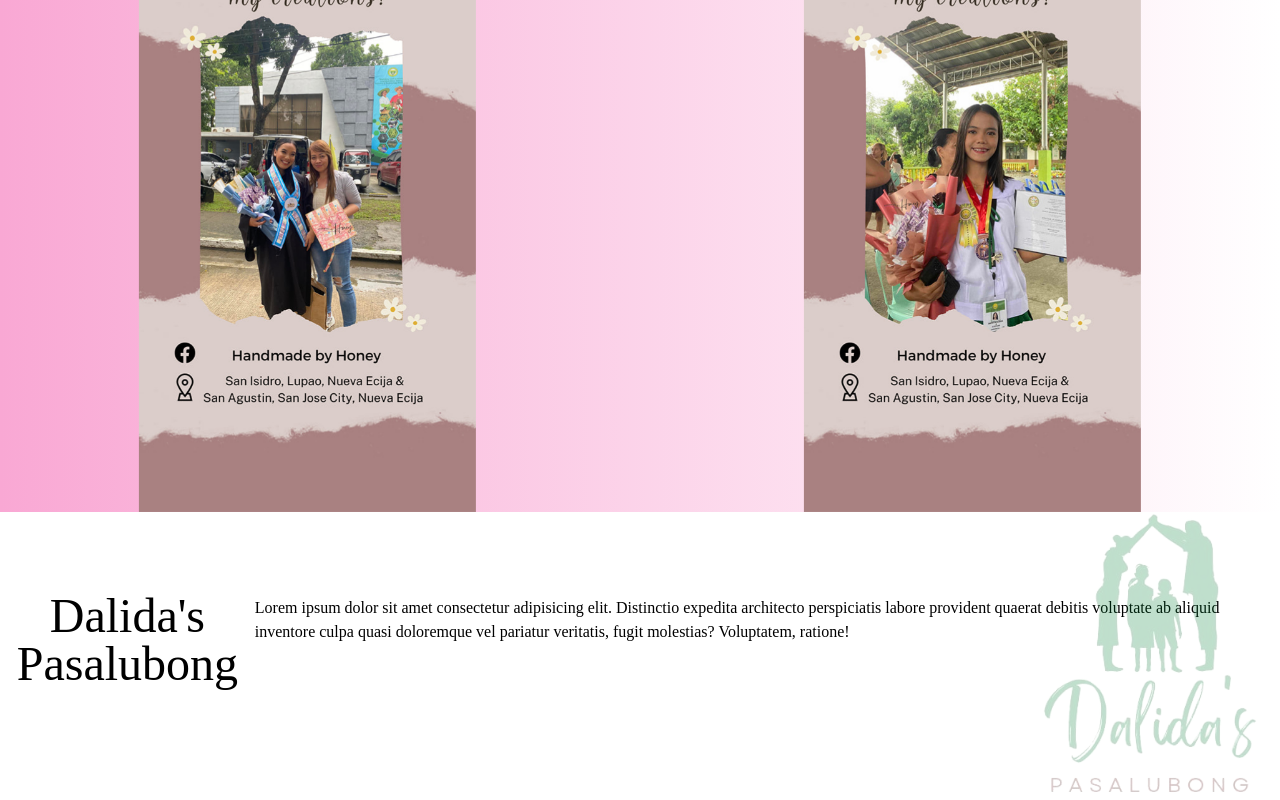
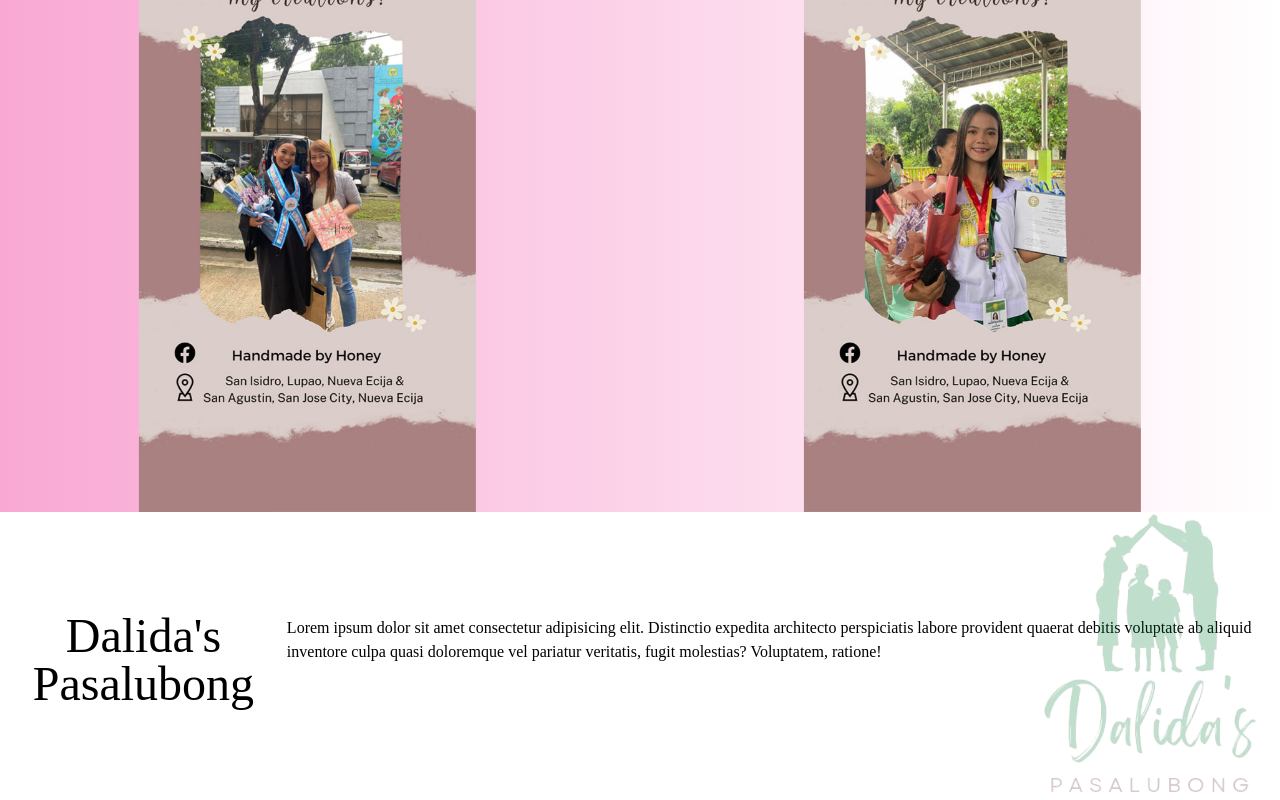
Before and after one commit to james1821/Honey_Shop, a React (Vite) app: page / in a window 1280 px wide. Shown: the part 980-1780 px from the top of the page. Built offline with nearby package versions, Linux system fonts and the light colour scheme.

Commit message:
added padding for desc

```diff
--- a/src/component/Products.jsx
+++ b/src/component/Products.jsx
@@ -7,7 +7,7 @@ export default function Products({header, subtitle, Logo}) {
     <div id='Products' className='h-100'>
         <div className='flex flex-col md:flex-row justify-center items-center absolute mt-10'>
 
-                <h1 className='text-center text-5xl mt-10' >{header}</h1>
+                <h1 className='text-center text-5xl mt-10 p-5' >{header}</h1>
                 <p>Lorem ipsum dolor sit amet consectetur adipisicing elit. Distinctio expedita architecto perspiciatis labore provident quaerat debitis voluptate ab aliquid inventore culpa quasi doloremque vel pariatur veritatis, fugit molestias? Voluptatem, ratione!</p>
 
         </div>
```
